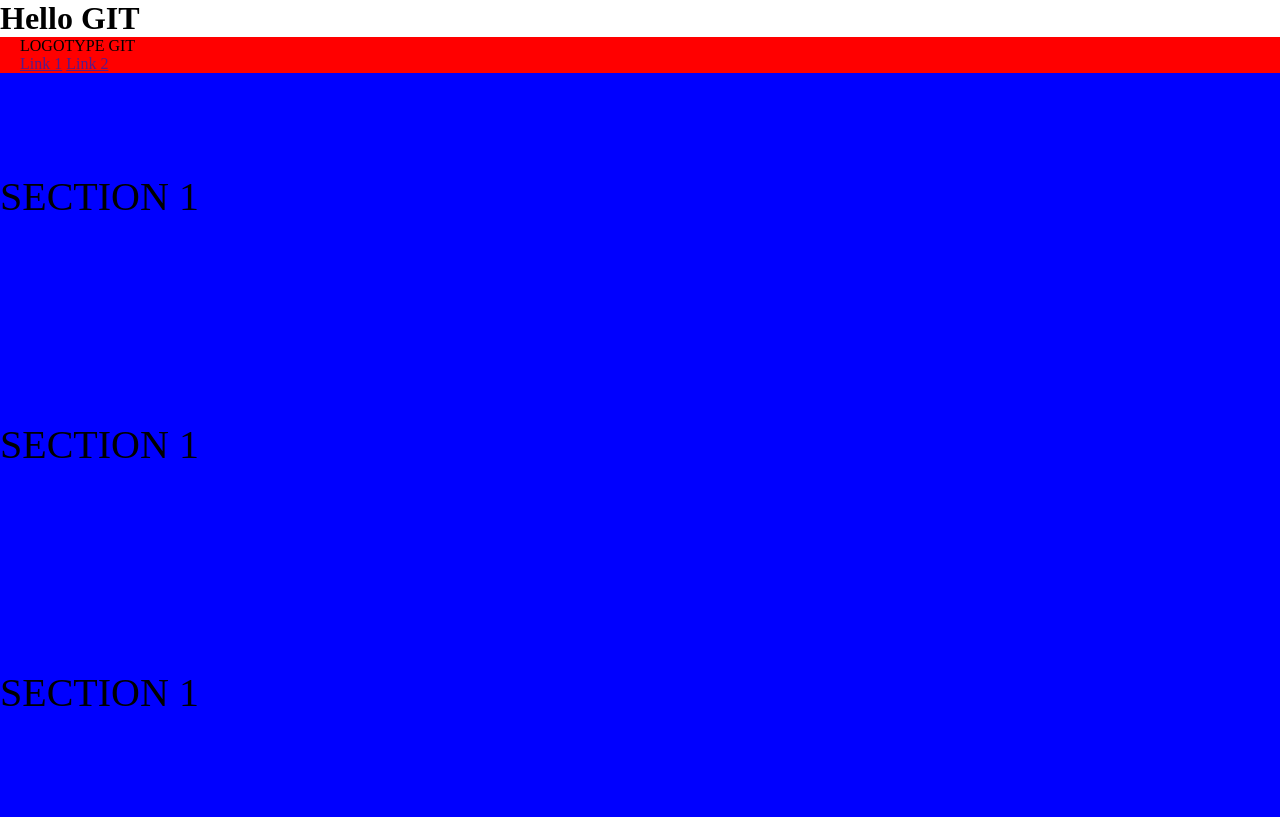
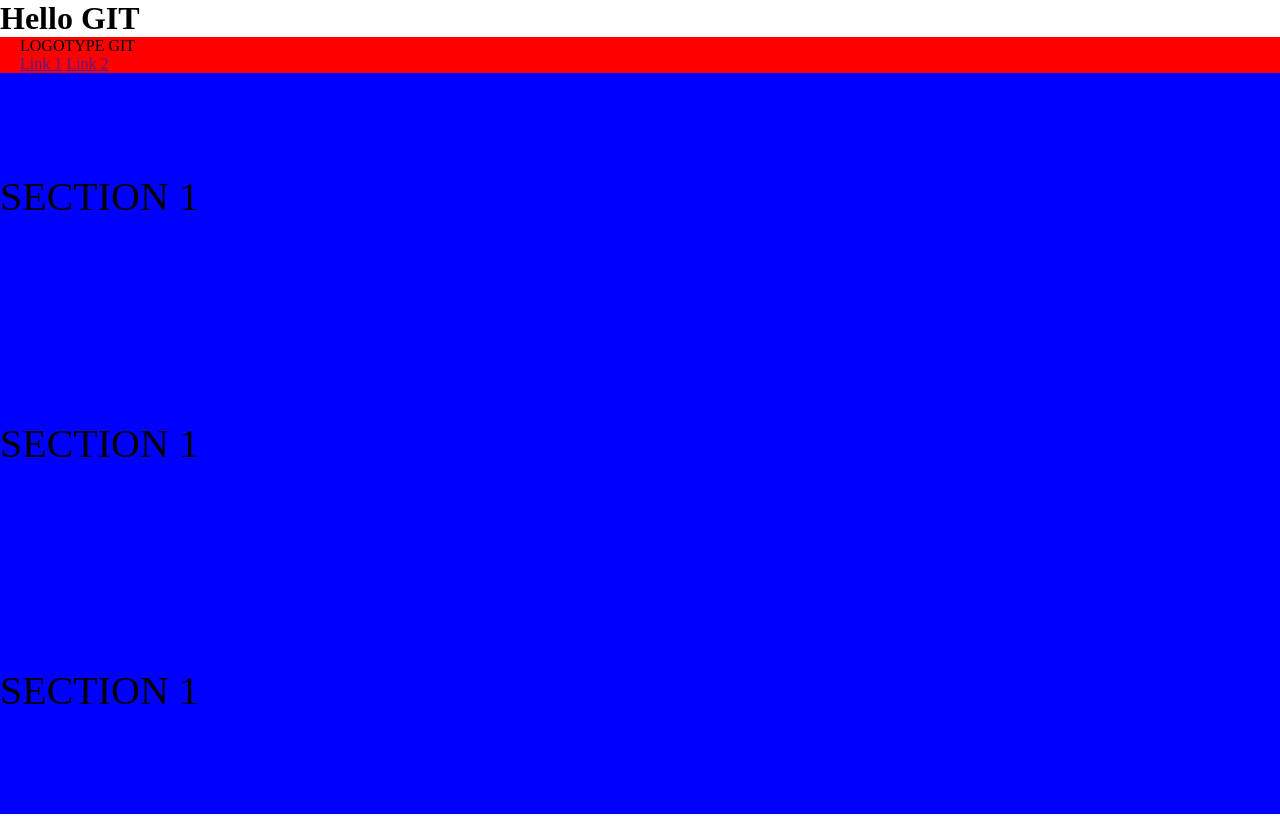
Before and after one commit to petrov-hillel/hillel-12-02, a plain HTML site: page index.html in a window 1280 px wide. Drawn offline with Linux system fonts and the light colour scheme.

Commit message:
fix styles

```diff
--- a/css/styles.css
+++ b/css/styles.css
@@ -14,5 +14,4 @@ section {
     padding: 100px 0;
     background-color: blue;
     font-size: 40px;
-    line-height: 1.2;
 }
```
